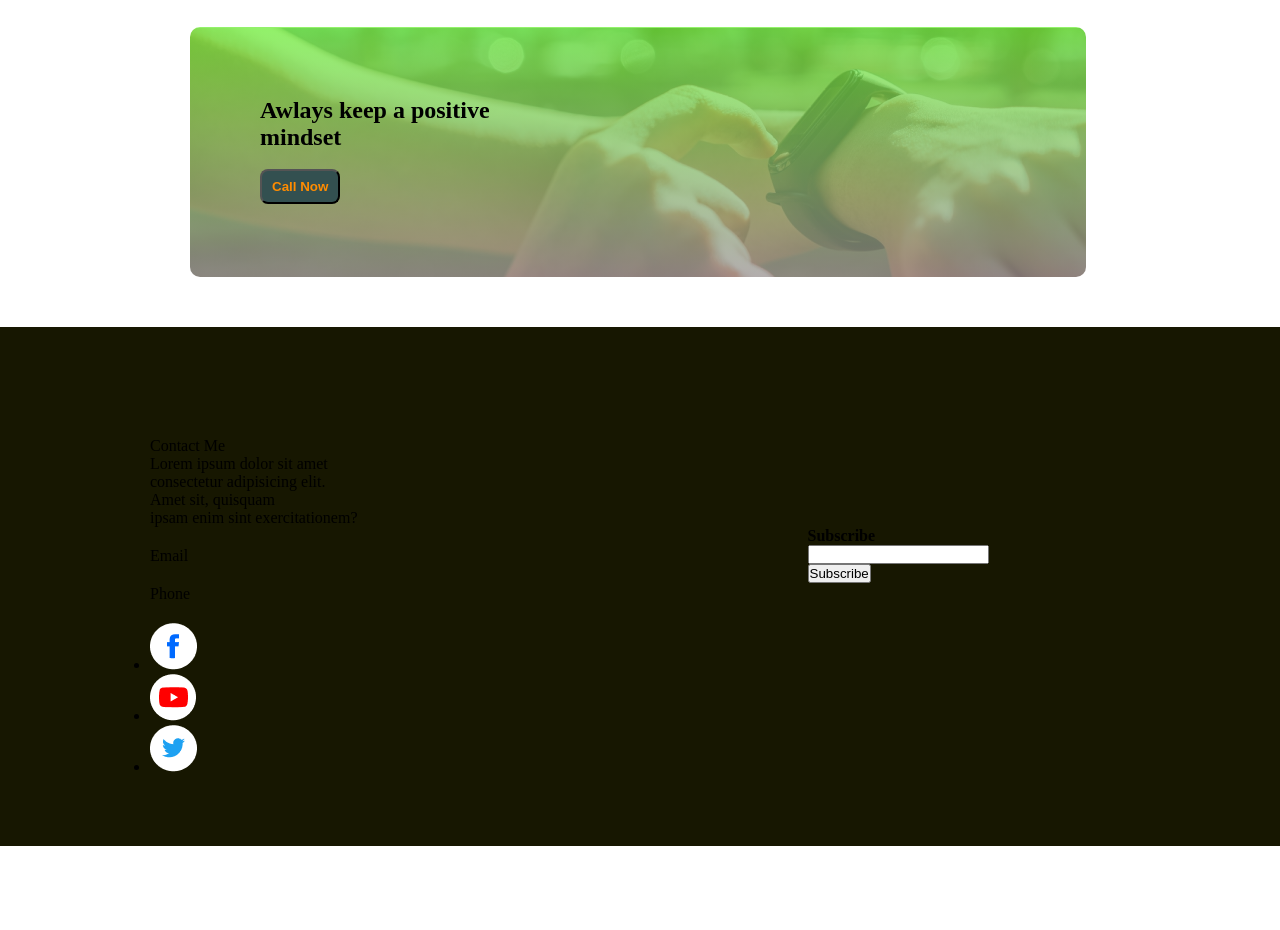
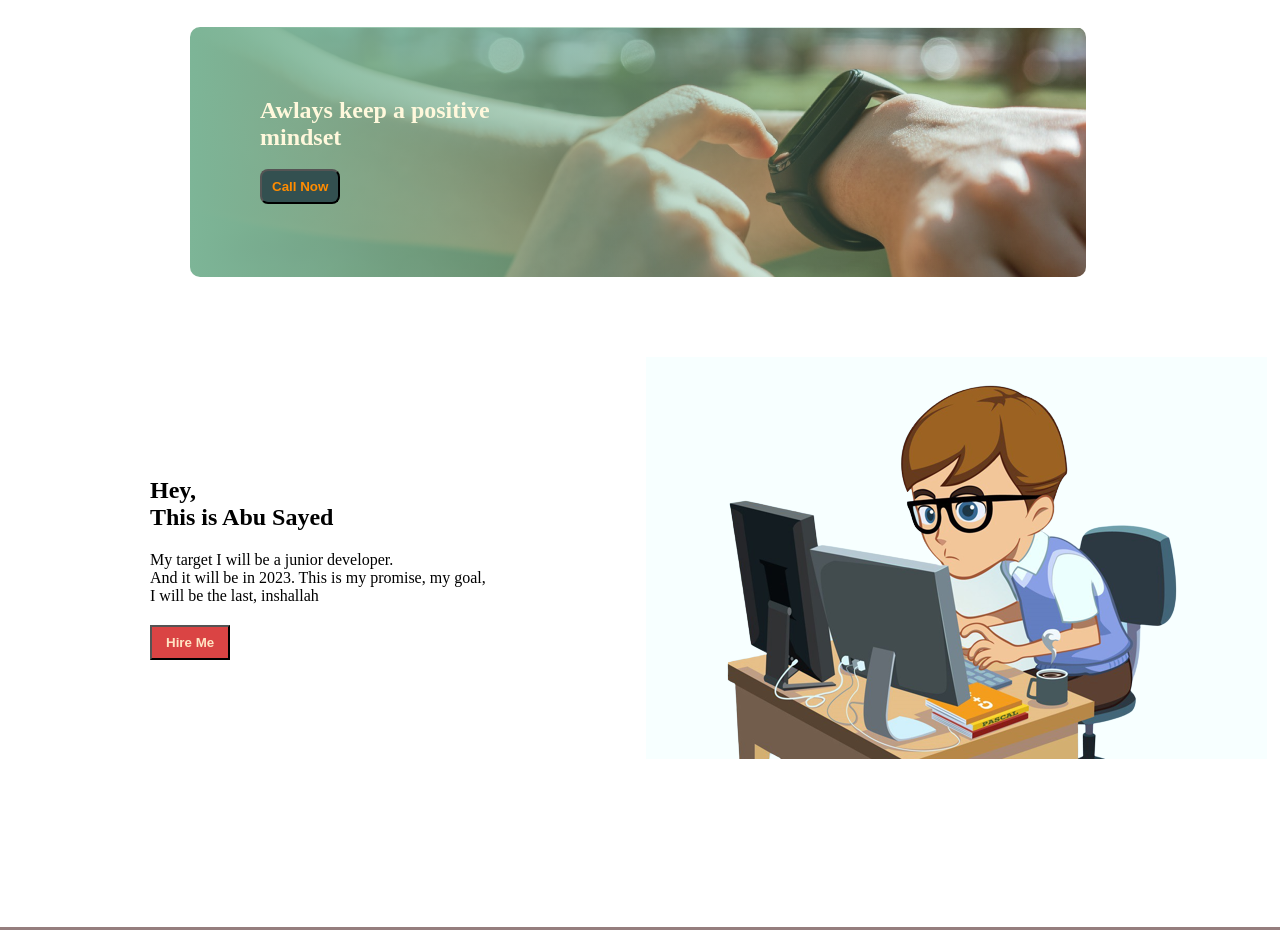
Before and after one commit to abusayedwd/assinment-1, a plain HTML site: page index.html in a window 1280 px wide. Shown: the part 1940-2870 px from the top of the page. Before the commit the page ends 2786 px from the top, so only its background shows below. Drawn offline with Linux system fonts and the light colour scheme.

Commit message:
add last

```diff
--- a/index.html
+++ b/index.html
@@ -28,6 +28,7 @@
                 </header>
         <main>
         </section>
+        <!-- content section -->
         <section class="container-section">
                <div>
                        <img class="img-content" src="../assinment-1/images/person.png" alt="">
@@ -45,7 +46,7 @@
                        <li class="item" type="square">Contrary to popular belief</li>
                </div>
         </section>
-
+        <!-- plan section -->
         <section>
                <div class="plan-section">
                 <h1 class="plan-head">My Plans</h1>
@@ -73,23 +74,39 @@
                 </ul>
                </div>
         </section>
+         <!-- watch section -->
         <section class="watch-section">
                 <div class="watch">
                         <h2 class="set-time">Awlays keep a positive <br>mindset</h2>
                         <button class="sow-time">Call Now</button>
                 </div>
         </section>
+        <!-- new add section -->
+        <section>
+                <div class="new-section">
+                        <div class="new-content">
+                                <h1>Hey, <br>
+                                         This is Abu Sayed</h1>
+                        <p class="new-description">My target I will be a junior developer. <br> And it will be in 2023.
+                        This is my promise, my goal, <br> I will be the last, inshallah</p>
+                        <button class="new-btn">Hire Me</button>
+                       </div>
+                       <div>
+                         <img src="../assinment-1/images/prgmmer-removebg-preview.png" alt="" class="new-img">
+                       </div>
+                </div>
+        </section>
 
         </main>
-
+        <!-- footer section -->
         <section>
                 <div class="footer-section">
                         <div class="contact">
-                                <h class="contac-me">Contact Me</h>
+                                <h class="contact-me">Contact Me</h>
                                 <p class="about-me">
                                         Lorem ipsum dolor sit amet <br> consectetur adipisicing elit. <br> Amet sit, quisquam <br> ipsam enim sint exercitationem?
-                                        <p class="emai">Email</p>
-                                        <p class="phone">Phone</p>
+                                        <p class="email">Email: abusayed908@gmail.com</p>
+                                        <p class="phone">Phone :++098049790</p>
                                         <ul class="social">
                                                 <li class="social-contact"><img src="../assinment-1/images/icons/fb.png" alt=""></li>
                                                 <li class="social-contact"><img src="../assinment-1/images/icons/youtube.png" alt=""></li>
@@ -99,7 +116,7 @@
                         </div>
                         <div class="subs">
                                 <h4>Subscribe</h4>
-                                <input type="email" name="" id=""> <br>
+                                <input type="email" name="" id="" placeholder="your email...."> <br>
                                 <button class="btn-subscribe">Subscribe</button>
                         </div>
                 </div>
--- a/style.css
+++ b/style.css
@@ -17,9 +17,9 @@
 
 }
 .head{
-        font-weight: bold;
         font-size: 40px;
         margin-bottom: 20px;
+        font-weight: bold;
 
 }
 .header-button{
@@ -33,6 +33,9 @@
         border-radius: 5px;
 
 }
+
+    /* content section style */
+
 .container-section{
         display: flex;
         height: 700px;
@@ -60,6 +63,9 @@
 p{
         margin-bottom: 20px;
 }
+
+  /* plan section style */
+
 .plan-head{
         text-align: center;
         margin-top: 100px;
@@ -87,8 +93,11 @@ p{
 .promise-plan{
         font-size: small;
 }
+
+  /* watch section style */
+
 .watch-section{
-         background-image: linear-gradient( rgba(111, 238, 57, 0.75),rgba(155, 147, 147, 0.75)),url(../assinment-1/images/watch.png);
+
          height: 250px;
          width: 70%;
          background-repeat: no-repeat;
@@ -96,9 +105,15 @@ p{
          margin-top: 30px;
          border-radius: 10px;
          margin-bottom: 50px;
+         background: linear-gradient(90deg, #7db597 0%, rgba(83, 241, 91, 0) 100%),
+         url(../assinment-1/images/watch.png);
 
 
 
+          }
+          .set-time{
+                color: cornsilk;
+                font-weight: bold;
           }
 .watch{
         padding: 70px;
@@ -111,9 +126,40 @@ p{
       background-color: rgb(51, 80, 80);
       border-radius: 8px;
  }
+   /* new section style */
+
+ .new-section{
+        display: flex;
+        height: 600px;
+
+   }
+   .new-content{
+        margin-top: 50px;
+        padding: 100px;
+        margin-left: 50px;
+
+   }
+   .new-img{
+        margin-left: 60px;
+        margin-top: 30px;
+   }
+   h1{
+        margin-bottom: 20px;
+        font-weight: 900;
+   }
+   .new-btn{
+        padding: 8px 14px;
+        font-weight: bold;
+         background-color: rgb(218, 68, 68);
+        color: bisque;
+   }
+
+
+   /* footer section style */
+
  .footer-section{
         display: flex;
-        background-color: rgb(23, 23, 1);
+        background-color:rgb(149, 126, 126);
 
 
  }
@@ -126,3 +172,45 @@ p{
         padding: 200px;
         margin-left: 200px;
   }
+  .contact-me{
+        font-size: 38px;
+         font-weight: 900;
+         color: beige;
+
+  }
+  .about-me{
+        color: rgb(206, 201, 201);
+        margin-top: 15px;
+
+  }
+  .phone{
+        color: rgb(16, 245, 245);
+  }
+  .email{
+        color: rgb(10, 251, 251);
+  }
+  .social{
+        display: flex;
+  }
+   .social-contact{
+        list-style: none;
+       padding: 10px;
+   }
+   h4{
+        color: bisque;
+        font-weight: 900;
+        font-size: 28px;
+        padding-bottom: 10px;
+   }
+   .btn-subscribe{
+        padding: 5px;
+        font-weight: 900;
+        margin-top: 10px;
+        background-color: chartreuse;
+        border: none;
+   }
+   input{
+        padding: 10px;
+        background-color: rgb(244, 234, 220);
+        border-radius: 10px;
+   }
```
Also changed, not shown: images/pichay-removebg-preview.png (added), images/prgmmer-removebg-preview.png (added).
